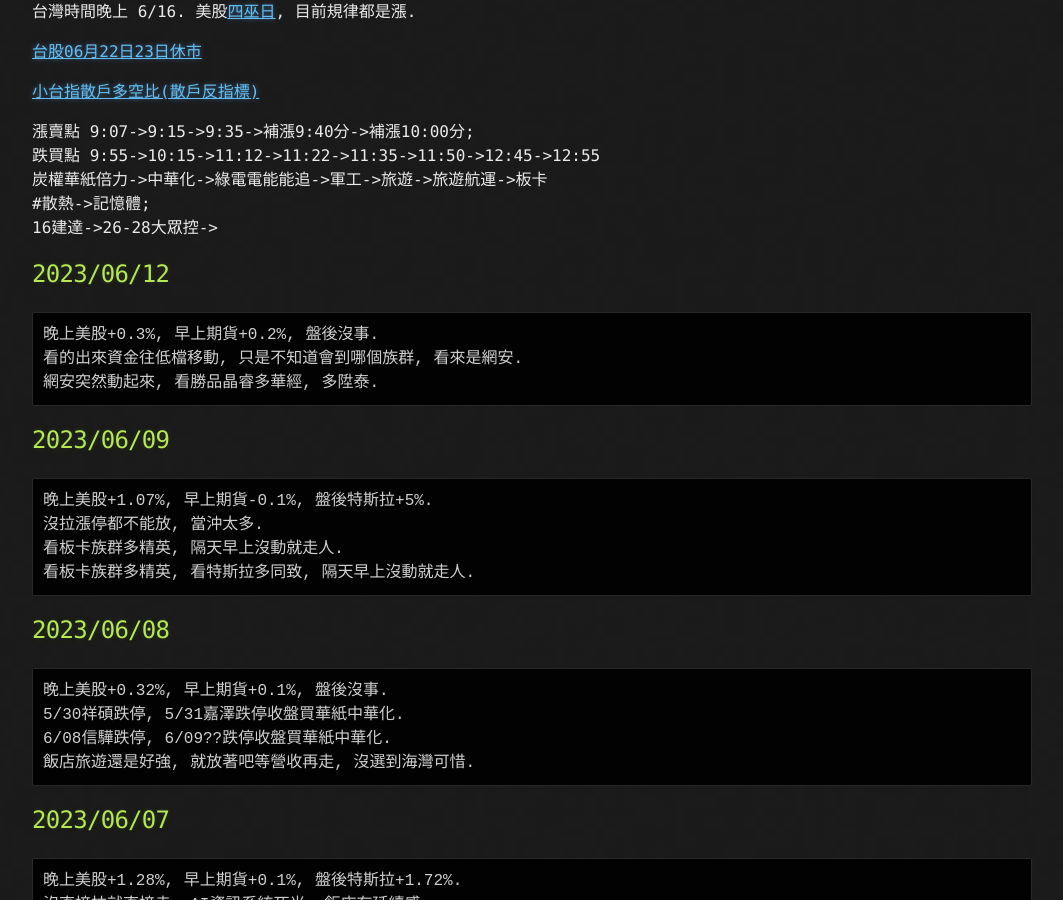
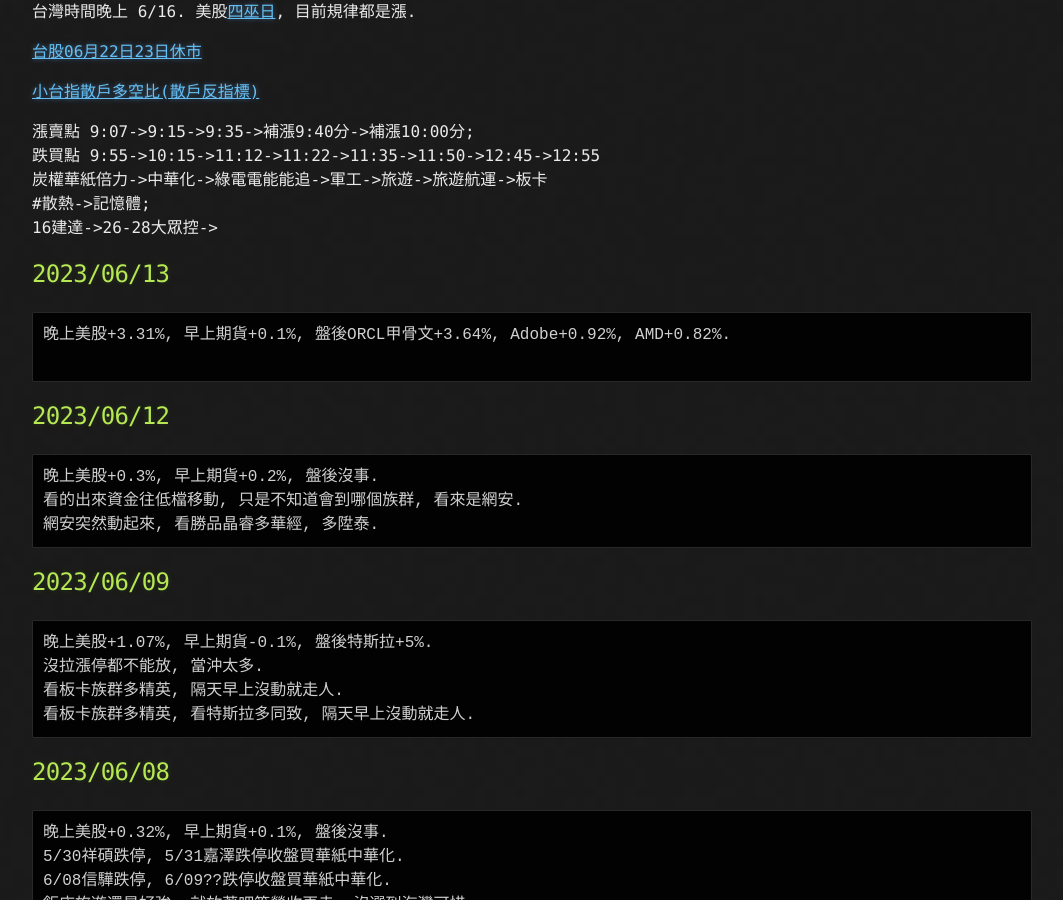
Before and after one commit to lepg5487/Stock_God, a Jekyll site: the page built from index.md, in a window 1280 px wide and 900 px high, scrolled down 418 px. Shown: the whole window, without its empty margins (108-1171 px from the left). Built offline with Jekyll 4.4.1, drawn with Linux system fonts in a browser that asks for light colours; our own code applies the rules of GitHub Pages for plain Markdown files.

Commit message:
Update index.md

````diff
--- a/index.md
+++ b/index.md
@@ -21,6 +21,13 @@ layout: testlayouts
 炭權華紙倍力->中華化->綠電電能能追->軍工->旅遊->旅遊航運->板卡
 #散熱->記憶體;
 16建達->26-28大眾控->
+
+
+## 2023/06/13
+```
+晚上美股+3.31%, 早上期貨+0.1%, 盤後ORCL甲骨文+3.64%, Adobe+0.92%, AMD+0.82%.
+
+```
 
 ## 2023/06/12
 ```
````
